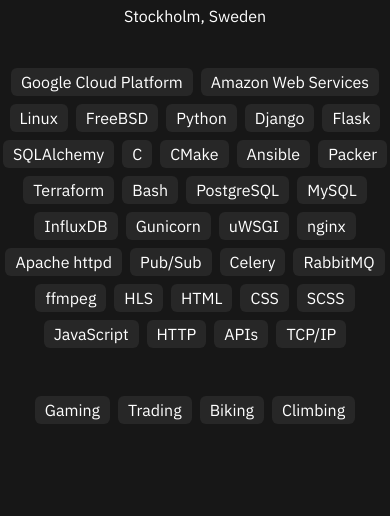
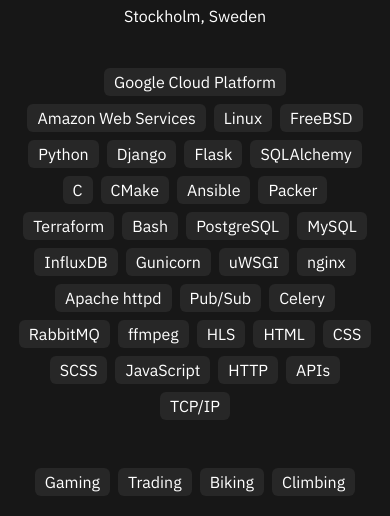
Before and after one commit to thnee/blotter, a SvelteKit app: page /about in a window 390 px wide. Shown: the part 256-772 px from the top of the page. Built offline with nearby package versions, Linux system fonts and the light colour scheme.

Commit message:
Improve layout, especially on mobile

```diff
--- a/src/lib/markdown-layouts/Article.svelte
+++ b/src/lib/markdown-layouts/Article.svelte
@@ -13,18 +13,16 @@
 		{title}
 	</h1>
 
-	<div class="flex items-center gap-4">
+	<div class="flex items-center gap-2 flex-wrap">
 		<div>
 			{date}
 		</div>
 
-		<div class="flex gap-2">
-			{#each tags as tag}
-				<div class="badge">
-					{tag}
-				</div>
-			{/each}
-		</div>
+		{#each tags as tag}
+			<div class="badge">
+				{tag}
+			</div>
+		{/each}
 	</div>
 </div>
 
--- a/src/lib/styles/main.css
+++ b/src/lib/styles/main.css
@@ -83,6 +83,7 @@
 @layer components {
 	.badge {
 		@apply bg-neutral-700/40 py-[2px] px-[10px] rounded-md;
+		@apply text-nowrap;
 	}
 
 	.note {
--- a/src/routes/+layout.svelte
+++ b/src/routes/+layout.svelte
@@ -13,7 +13,7 @@
 	};
 </script>
 
-<div class="max-w-[1200px] mx-auto my-12">
+<div class="max-w-[1200px] mx-auto my-12 px-4">
 	<div class="flex flex-col items-center mb-12">
 		<h1
 			class="text-6xl"
--- a/src/routes/+page.svelte
+++ b/src/routes/+page.svelte
@@ -10,7 +10,7 @@
 
 <div class="flex flex-col gap-10">
 	{#each data.articles as article}
-		<div class="flex flex-col items-center gap-2">
+		<div class="flex flex-col items-center gap-2 text-center">
 			<a
 				class="text-2xl"
 				href={article.url}
@@ -22,7 +22,7 @@
 				{article.date}
 			</div>
 
-			<div class="flex gap-2">
+			<div class="flex items-center flex-wrap gap-2 justify-center">
 				{#each article.tags as tag}
 					<div class="badge">
 						{tag}
```
